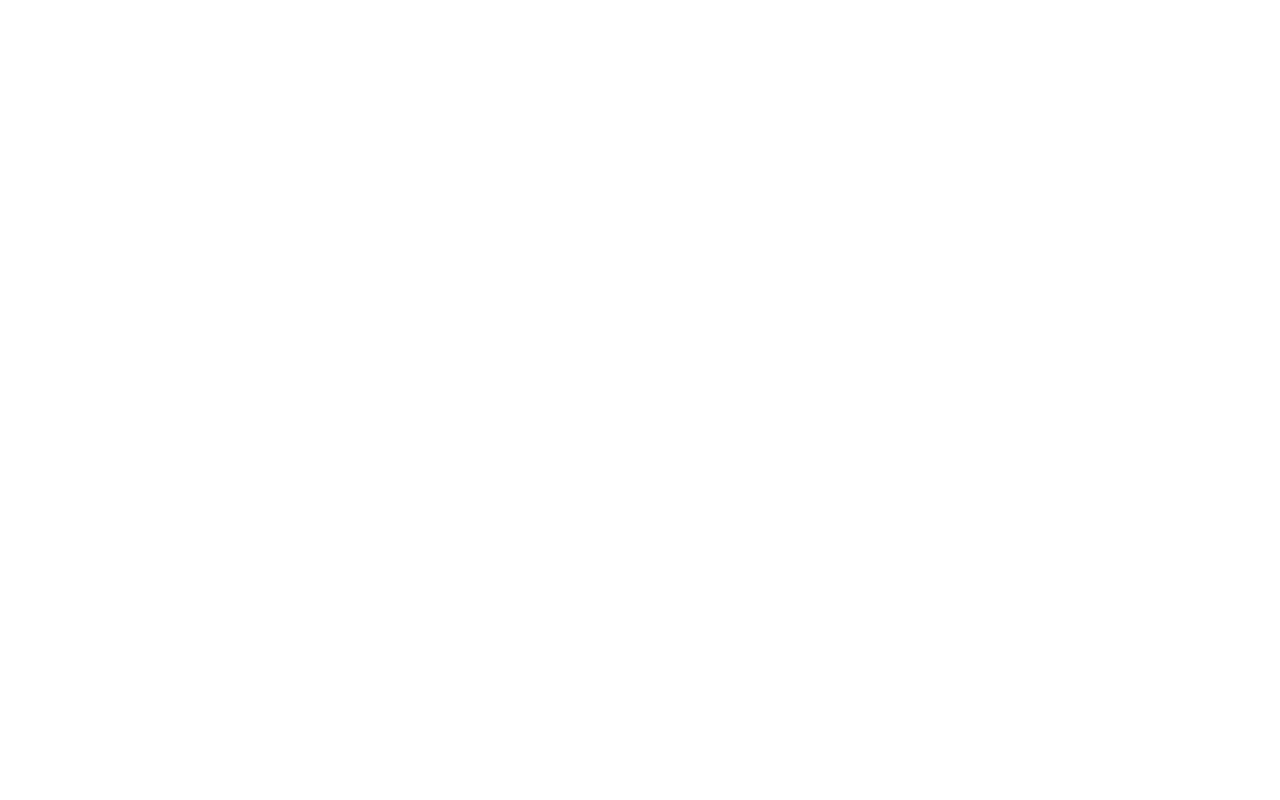
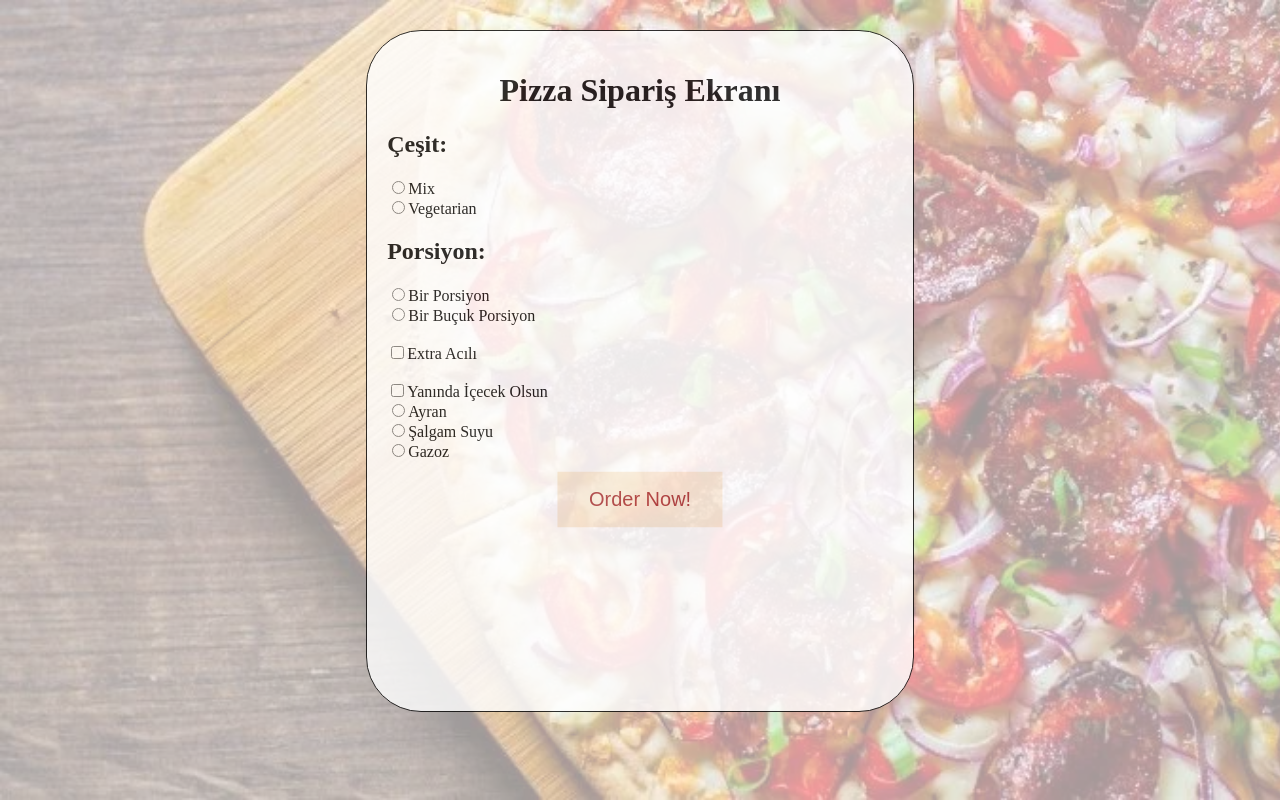
Before and after one commit to muallimim/20-Pizza-Order, a plain HTML site: page index.html in a window 1280 px wide. Drawn offline with Linux system fonts and the light colour scheme.

Commit message:
tasarım bitti

```diff
--- a/css/style.css
+++ b/css/style.css
@@ -0,0 +1,46 @@
+body::after{
+    content: "";
+    background-image: url(../images/bg-pizza.webp);
+    background-repeat: no-repeat;
+    background-size: cover;
+    opacity: 0.4;
+    position: absolute;
+    top: 0;
+    bottom: 0;
+    left: 0;
+    right: 0;
+    z-index: -1;
+}
+
+.content{
+    border: 1px solid black;
+    width: 40%;
+    margin: 30px auto;
+    padding: 20px;
+    height: 80vh;
+    background-color: white;
+    opacity: .8;
+    border-radius: 55px;
+}
+
+.content h1{
+    text-align: center;
+}
+
+.order-btn-container{
+    display: flex;
+    justify-content: center;
+}
+
+#btn-order{
+    transform: scale(1.5);
+    margin-top: 20px;
+    background-color: antiquewhite;
+    color: brown;
+    padding: 10px 20px;
+    border: 1px solid transparent;
+}
+
+#btn-order:hover{
+ border: 1px solid blue;
+}
--- a/index.html
+++ b/index.html
@@ -9,6 +9,43 @@
 </head>
 <body>
 
+    <div class="content">
+        <h1>Pizza Sipariş Ekranı</h1>
+
+        <form>
+            <h2>Çeşit:</h2>
+            <input type="radio" name="kind" id="mix"><label for="mix">Mix</label>
+            <br>
+            <input type="radio" name="kind" id="vege"><label for="vege">Vegetarian</label>
+            <!-- ----------------- -->
+            <h2>Porsiyon:</h2>
+            <input type="radio" name="portion" id="bir"><label for="bir">Bir Porsiyon</label>
+            <br>
+            <input type="radio" name="portion" id="birbucuk"><label for="birbucuk">Bir Buçuk Porsiyon</label>
+            <!-- ------------------- -->
+            <br>
+            <br>
+            <input type="checkbox" name="extra" id="extra"><label for="extra">Extra Acılı</label>
+            <!-- ------------- -->
+            <br>
+            <br>
+            <input type="checkbox" name="beverage" id="beverage"><label for="beverage">Yanında İçecek Olsun</label>
+            <br>
+            <input type="radio" name="beverage-option" id="ayran"><label for="ayran">Ayran</label>
+            <br>
+            <input type="radio" name="beverage-option" id="salgamsuyu"><label for="salgamsuyu">Şalgam Suyu</label>
+            <br>
+            <input type="radio" name="beverage-option" id="gazoz"><label for="gazoz">Gazoz</label>
+
+            <br>
+            <div class="order-btn-container">
+               <input type="submit" value="Order Now!" id="btn-order">
+            </div>
+
+
+        </form>
+    </div>
+
     <script src="js/app.js"></script>
 </body>
 </html>
--- a/js/app.js
+++ b/js/app.js
@@ -0,0 +1,12 @@
+document.getElementById('beverage').addEventListener('change', beverage_clicked);
+
+function beverage_clicked(){
+    event.preventDefault();
+
+    if(document.getElementById('beverage').checked){
+        console.log('checked');
+    }
+    else{
+        console.log('not checked');
+    }
+}
```
Also changed, not shown: images/bg-pizza.webp (added).
